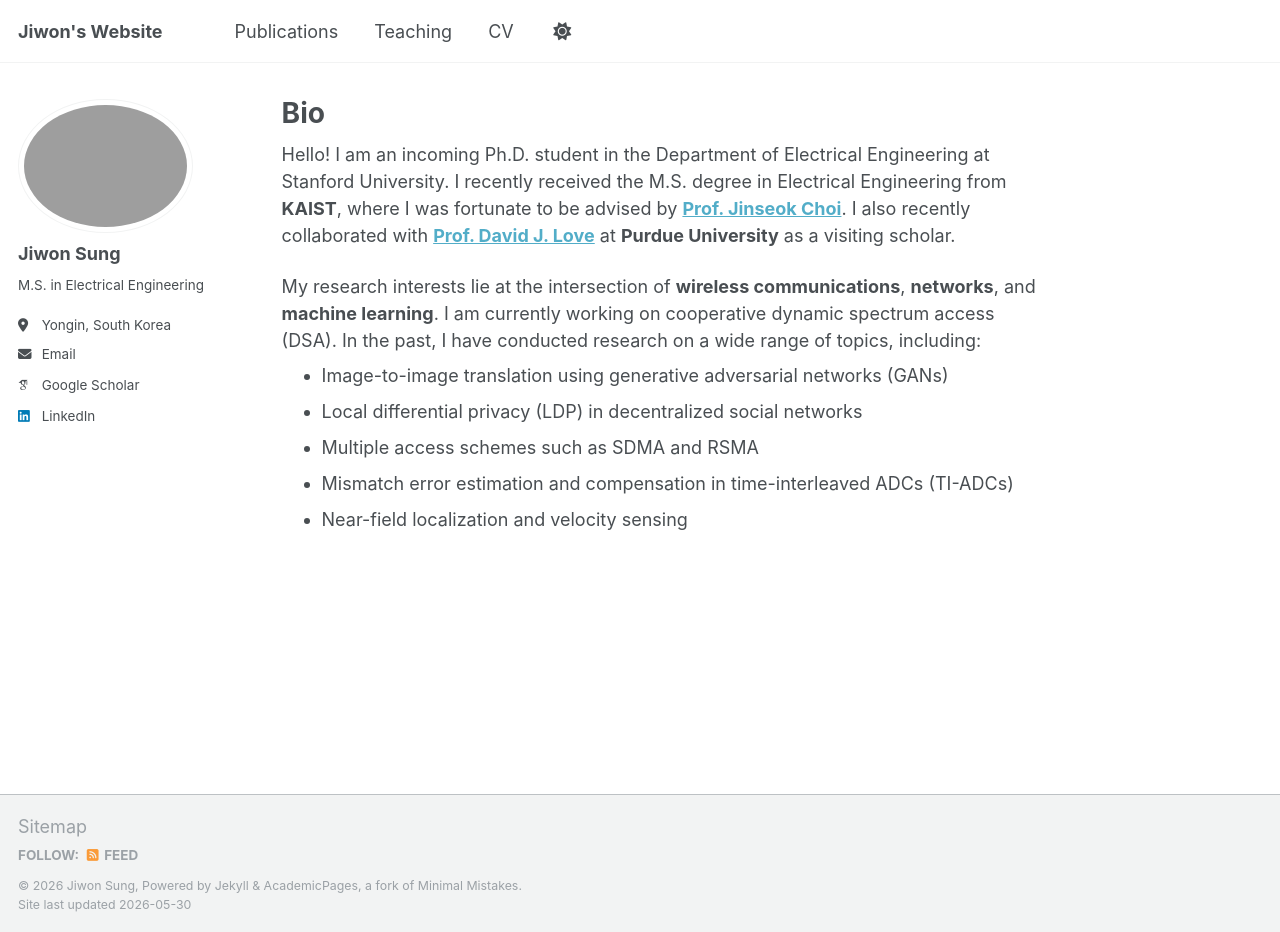
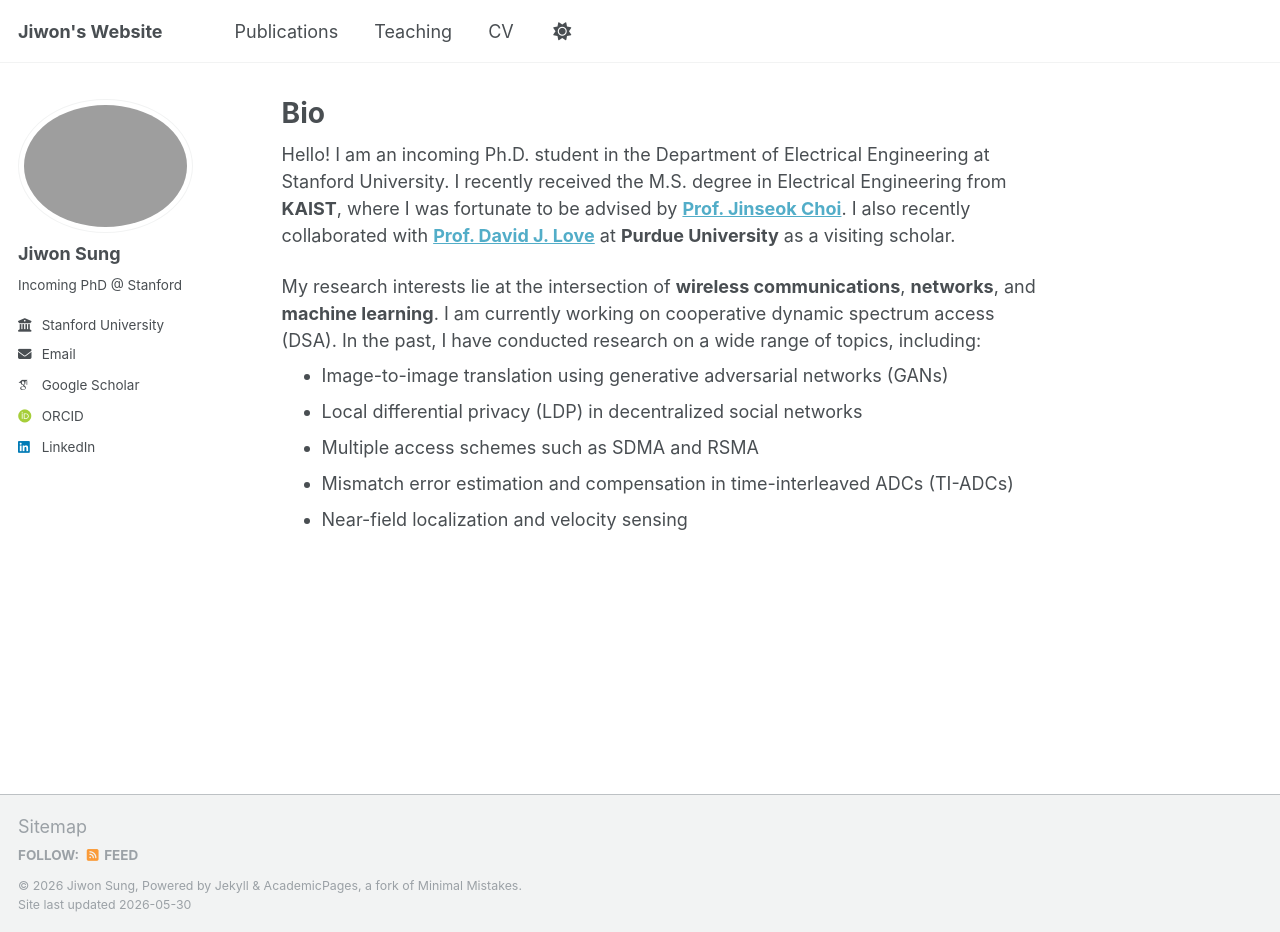
Before and after one commit to sunione/sunione.github.io, a Jekyll site: the page built from _pages/about.md, in a window 1280 px wide and 932 px high. Built offline with Jekyll 4.4.1, drawn with Linux system fonts in a browser that asks for light colours; some web fonts are replaced.

Commit message:
Update personal information in _config.yml

```diff
--- a/_config.yml
+++ b/_config.yml
@@ -12,16 +12,16 @@ author:
   name: Jiwon Sung
   pronouns: null
   bio: >-
-    M.S. in Electrical Engineering
-  location: 'Yongin, South Korea'
-  employer: null
+    Incoming PhD @ Stanford
+  location: null
+  employer: Stanford University
   uri: null
-  email: jiwonsung@kaist.ac.kr
+  email: jwsung@stanford.edu
   academia: null
   arxiv: null
   googlescholar: 'https://scholar.google.com/citations?user=Hrj1oqUAAAAJ&hl=en'
   impactstory: null
-  orcid: null
+  orcid: 'https://orcid.org/0009-0004-4791-8879'
   semantic: null
   pubmed: null
   researchgate: null
```
